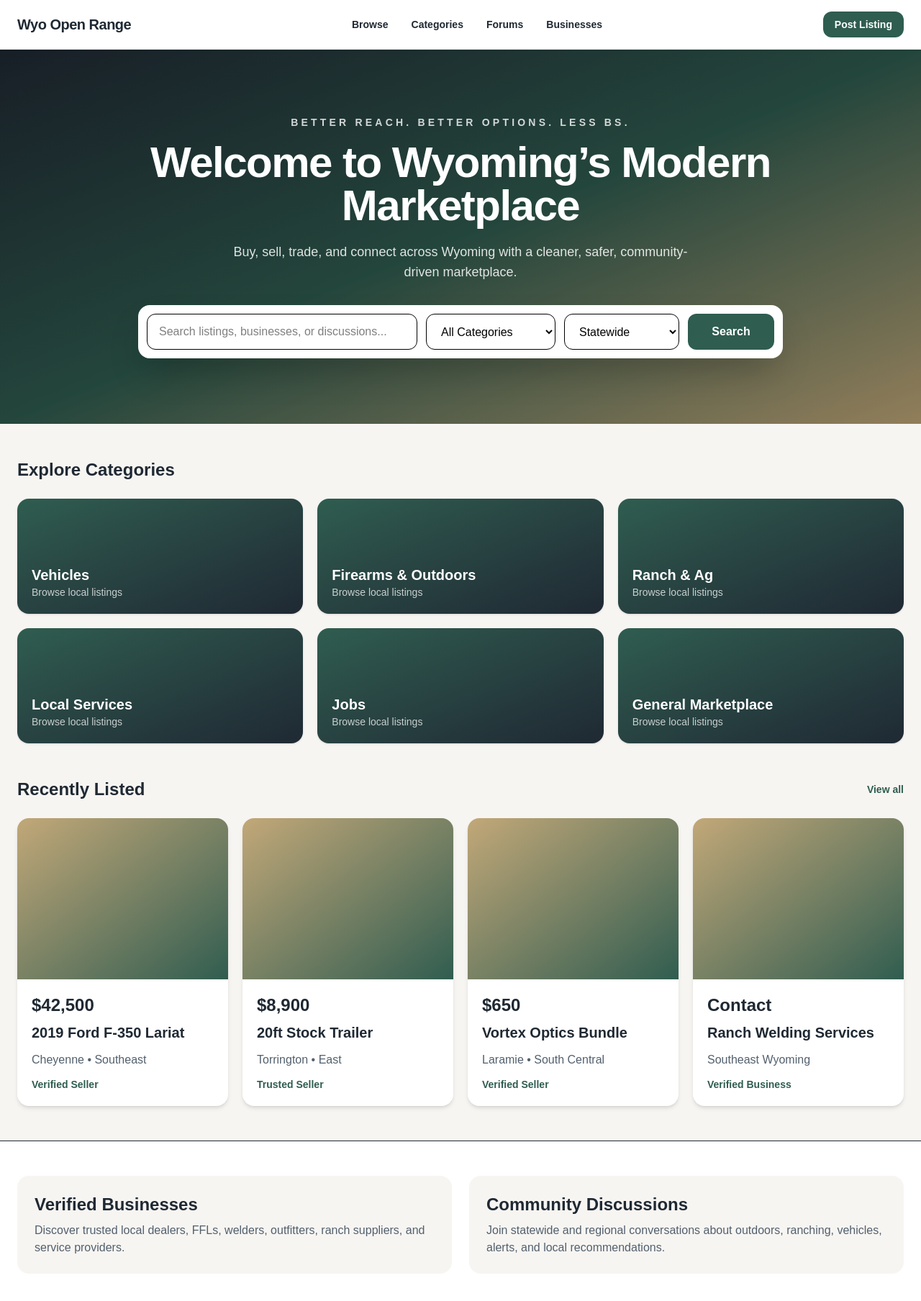
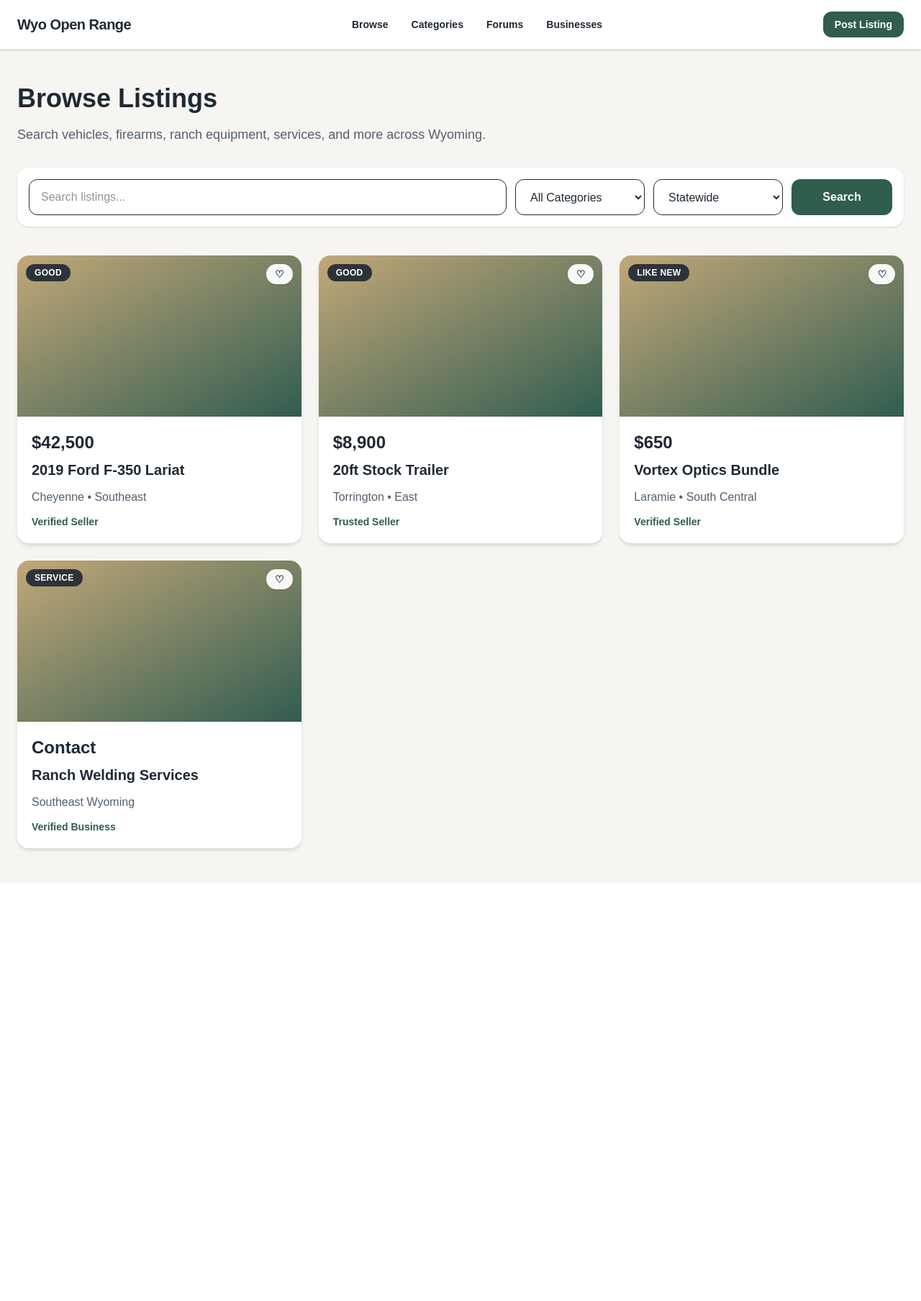
Before and after one commit to MReed606/wyo-open-range-v2, a Next.js app: page /listings in a window 1280 px wide. Shown: the top 1808 px of the page at 72% size. After the commit the page ends 1227 px from the top, so only its background shows below. Built offline with nearby package versions, Linux system fonts and the light colour scheme.

Commit message:
Improve reusable listing cards and browse page

```diff
--- a/src/app/listings/page.tsx
+++ b/src/app/listings/page.tsx
@@ -1,50 +1,33 @@
-import Link from "next/link";
 import { ListingCard } from "@/components/ListingCard";
 import { listings } from "@/data/listings";
 
-const categories = [
-  "Vehicles",
-  "Firearms & Outdoors",
-  "Ranch & Ag",
-  "Local Services",
-  "Jobs",
-  "General Marketplace",
-];
+export default function ListingsPage() {
+  return (
+    <main className="min-h-screen bg-[#F7F5F2]">
+      <section className="mx-auto max-w-7xl px-6 py-12">
+        <h1 className="text-4xl font-bold text-[#1F2933]">
+          Browse Listings
+        </h1>
 
-export default function Home() {
-  return (
-    <main className="min-h-screen bg-[#F7F5F2] text-[#1F2933]">
-      <section className="relative flex min-h-[520px] items-center justify-center overflow-hidden bg-gradient-to-br from-[#1F2933] via-[#2F5D50] to-[#C2A878] px-6 text-white">
-        <div className="absolute inset-0 bg-black/25" />
+        <p className="mt-4 text-lg text-[#52606D]">
+          Search vehicles, firearms, ranch equipment, services, and more across Wyoming.
+        </p>
 
-        <div className="relative z-10 max-w-4xl text-center">
-          <p className="mb-4 text-sm font-semibold uppercase tracking-[0.3em] text-white/80">
-            Better reach. Better options. Less BS.
-          </p>
-
-          <h1 className="text-4xl font-bold tracking-tight md:text-6xl">
-            Welcome to Wyoming’s Modern Marketplace
-          </h1>
-
-          <p className="mx-auto mt-5 max-w-2xl text-lg text-white/85">
-            Buy, sell, trade, and connect across Wyoming with a cleaner,
-            safer, community-driven marketplace.
-          </p>
-
-          <div className="mt-8 grid gap-3 rounded-2xl bg-white p-3 shadow-2xl md:grid-cols-[1fr_180px_160px_120px]">
+        <div className="mt-8 rounded-2xl bg-white p-4 shadow-sm">
+          <div className="grid gap-3 md:grid-cols-[1fr_180px_180px_140px]">
             <input
-              className="rounded-xl border px-4 py-3 text-black outline-none"
-              placeholder="Search listings, businesses, or discussions..."
+              className="rounded-xl border px-4 py-3 text-[#1F2933] outline-none"
+              placeholder="Search listings..."
             />
 
-            <select className="rounded-xl border px-4 py-3 text-black">
+            <select className="rounded-xl border px-4 py-3 text-[#1F2933]">
               <option>All Categories</option>
               <option>Vehicles</option>
+              <option>Ranch & Ag</option>
               <option>Firearms & Outdoors</option>
-              <option>Ranch & Ag</option>
             </select>
 
-            <select className="rounded-xl border px-4 py-3 text-black">
+            <select className="rounded-xl border px-4 py-3 text-[#1F2933]">
               <option>Statewide</option>
               <option>Southeast</option>
               <option>Central</option>
@@ -56,48 +39,8 @@ export default function Home() {
             </button>
           </div>
         </div>
-      </section>
 
-      <section className="mx-auto max-w-7xl px-6 py-12">
-        <h2 className="mb-6 text-2xl font-bold">
-          Explore Categories
-        </h2>
-
-        <div className="grid gap-5 md:grid-cols-3">
-          {categories.map((category) => (
-            <div
-              key={category}
-              className="flex h-40 items-end rounded-2xl bg-gradient-to-br from-[#2F5D50] to-[#1F2933] p-5 text-white shadow-sm"
-            >
-              <div>
-                <h3 className="text-xl font-bold">
-                  {category}
-                </h3>
-
-                <p className="text-sm text-white/75">
-                  Browse local listings
-                </p>
-              </div>
-            </div>
-          ))}
-        </div>
-      </section>
-
-      <section className="mx-auto max-w-7xl px-6 pb-12">
-        <div className="mb-6 flex items-center justify-between">
-          <h2 className="text-2xl font-bold">
-            Recently Listed
-          </h2>
-
-          <Link
-            href="/listings"
-            className="text-sm font-semibold text-[#2F5D50] hover:text-[#24493f]"
-          >
-            View all
-          </Link>
-        </div>
-
-        <div className="grid gap-5 md:grid-cols-4">
+        <div className="mt-10 grid gap-6 sm:grid-cols-2 lg:grid-cols-3">
           {listings.map((listing) => (
             <ListingCard
               key={listing.slug}
@@ -106,35 +49,9 @@ export default function Home() {
               location={listing.location}
               seller={listing.seller}
               slug={listing.slug}
+              condition={listing.condition}
             />
           ))}
-        </div>
-      </section>
-
-      <section className="border-t bg-white px-6 py-12">
-        <div className="mx-auto grid max-w-7xl gap-6 md:grid-cols-2">
-          <div className="rounded-2xl bg-[#F7F5F2] p-6">
-            <h2 className="text-2xl font-bold">
-              Verified Businesses
-            </h2>
-
-            <p className="mt-2 text-[#52606D]">
-              Discover trusted local dealers, FFLs, welders,
-              outfitters, ranch suppliers, and service providers.
-            </p>
-          </div>
-
-          <div className="rounded-2xl bg-[#F7F5F2] p-6">
-            <h2 className="text-2xl font-bold">
-              Community Discussions
-            </h2>
-
-            <p className="mt-2 text-[#52606D]">
-              Join statewide and regional conversations about
-              outdoors, ranching, vehicles, alerts, and local
-              recommendations.
-            </p>
-          </div>
         </div>
       </section>
     </main>
--- a/src/components/ListingCard.tsx
+++ b/src/components/ListingCard.tsx
@@ -6,6 +6,7 @@ type ListingCardProps = {
   location: string;
   seller: string;
   slug: string;
+  condition?: string;
 };
 
 export function ListingCard({
@@ -14,18 +15,29 @@ export function ListingCard({
   location,
   seller,
   slug,
+  condition,
 }: ListingCardProps) {
   return (
     <Link
       href={`/listing/${slug}`}
-      className="block overflow-hidden rounded-2xl bg-white shadow-md transition hover:-translate-y-1 hover:shadow-xl"
+      className="group block overflow-hidden rounded-2xl bg-white shadow-md transition hover:-translate-y-1 hover:shadow-xl"
     >
-      <div className="h-56 bg-gradient-to-br from-[#C2A878] to-[#2F5D50]" />
+      <div className="relative h-56 bg-gradient-to-br from-[#C2A878] to-[#2F5D50]">
+        <div className="absolute right-3 top-3 rounded-full bg-white/95 px-3 py-1 text-sm font-bold text-[#1F2933] shadow-sm">
+          ♡
+        </div>
+
+        {condition && (
+          <div className="absolute left-3 top-3 rounded-full bg-[#1F2933]/90 px-3 py-1 text-xs font-bold uppercase tracking-wide text-white">
+            {condition}
+          </div>
+        )}
+      </div>
 
       <div className="p-5">
         <p className="text-2xl font-bold text-[#1F2933]">{price}</p>
 
-        <h2 className="mt-2 text-xl font-semibold text-[#1F2933]">
+        <h2 className="mt-2 text-xl font-semibold text-[#1F2933] group-hover:text-[#2F5D50]">
           {title}
         </h2>
 
```
